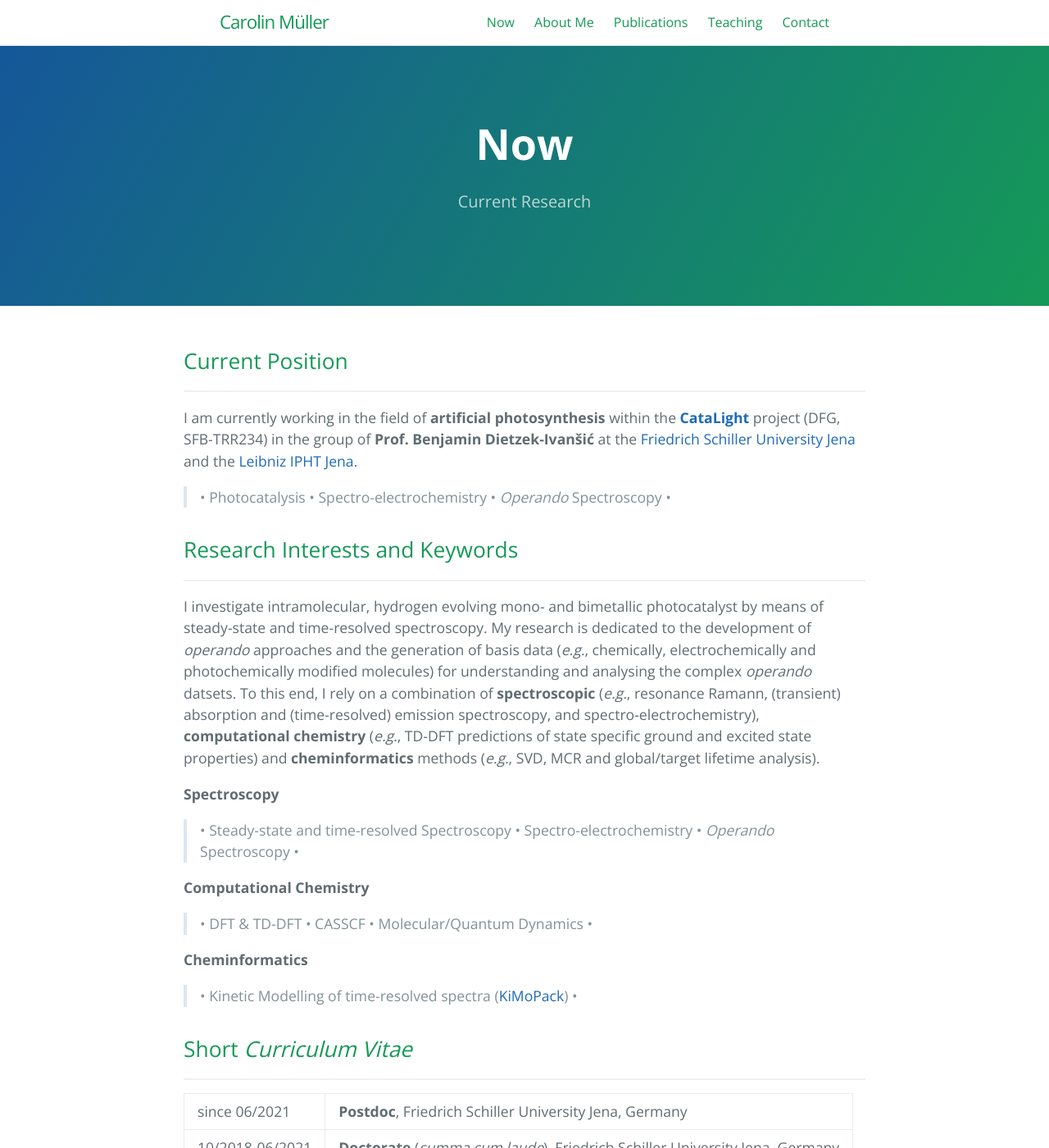
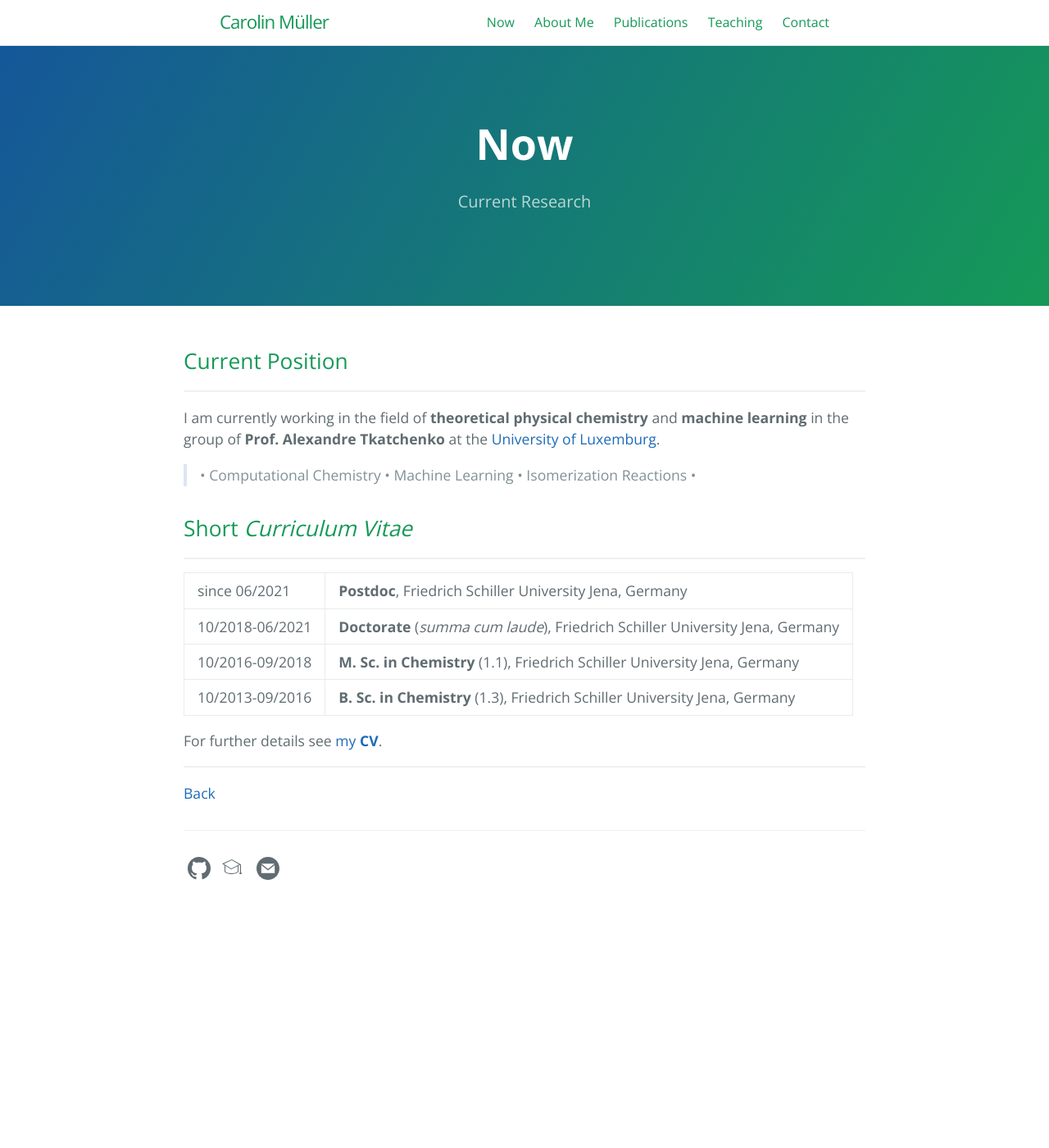
Before and after one commit to carolin-m/carolin-m.github.io, a Jekyll site: the page built from now.md, in a window 1280 px wide and 1400 px high. Shown: the whole window at 82% size. Built offline with Jekyll 4.4.1, drawn with Linux system fonts in a browser that asks for light colours.

Commit message:
Update now.md

```diff
--- a/now.md
+++ b/now.md
@@ -11,25 +11,9 @@ order: 2
 
 ## Current Position <br>
 ________________
-I am currently working in the field of **artificial photosynthesis** within the [**CataLight**](https://www.catalight.eu/) project (DFG, SFB-TRR234) in the group of **Prof. Benjamin Dietzek-Ivanšić** at the [Friedrich Schiller University Jena](https://www.ipc.uni-jena.de/en/AGDietzek) and the [Leibniz IPHT Jena](https://www.leibniz-ipht.de/en/departments/functional-interfaces/work-groups/photophysics-and-photochemistry-of-functional-interfaces/).
+I am currently working in the field of **theoretical physical chemistry** and **machine learning** in the group of **Prof. Alexandre Tkatchenko** at the [University of Luxemburg](https://www.tcpunilu.com/).
 
-> • Photocatalysis • Spectro-electrochemistry • *Operando* Spectroscopy • <br />
-
-## Research Interests and Keywords <br>
-________________
-{: style="text-align: justify" }
-I investigate intramolecular, hydrogen evolving mono- and bimetallic photocatalyst by means of steady-state and time-resolved spectroscopy. My research is dedicated to the development of *operando* approaches and the generation of basis data (*e.g.*, chemically, electrochemically and photochemically modified molecules) for understanding and analysing the complex *operando* datsets. To this end, I rely on a combination of **spectroscopic** (*e.g.*, resonance Ramann, (transient) absorption and (time-resolved) emission spectroscopy, and spectro-electrochemistry), **computational chemistry** (*e.g.*, TD-DFT predictions of state specific ground and excited state properties) and **cheminformatics** methods (*e.g.*, SVD, MCR and global/target lifetime analysis).
-
-
-**Spectroscopy** <br />
-> • Steady-state and time-resolved Spectroscopy • Spectro-electrochemistry • *Operando* Spectroscopy • <br />
-
-**Computational Chemistry**  <br />
-> • DFT & TD-DFT • CASSCF • Molecular/Quantum Dynamics • <br />
-
-**Cheminformatics** <br />
-> • Kinetic Modelling of time-resolved spectra ([KiMoPack](https://github.com/erdzeichen/KiMoPack)) • <br >
-
+> • Computational Chemistry • Machine Learning • Isomerization Reactions • <br />
 
 ## Short *Curriculum Vitae* <br>
 ________________
```
